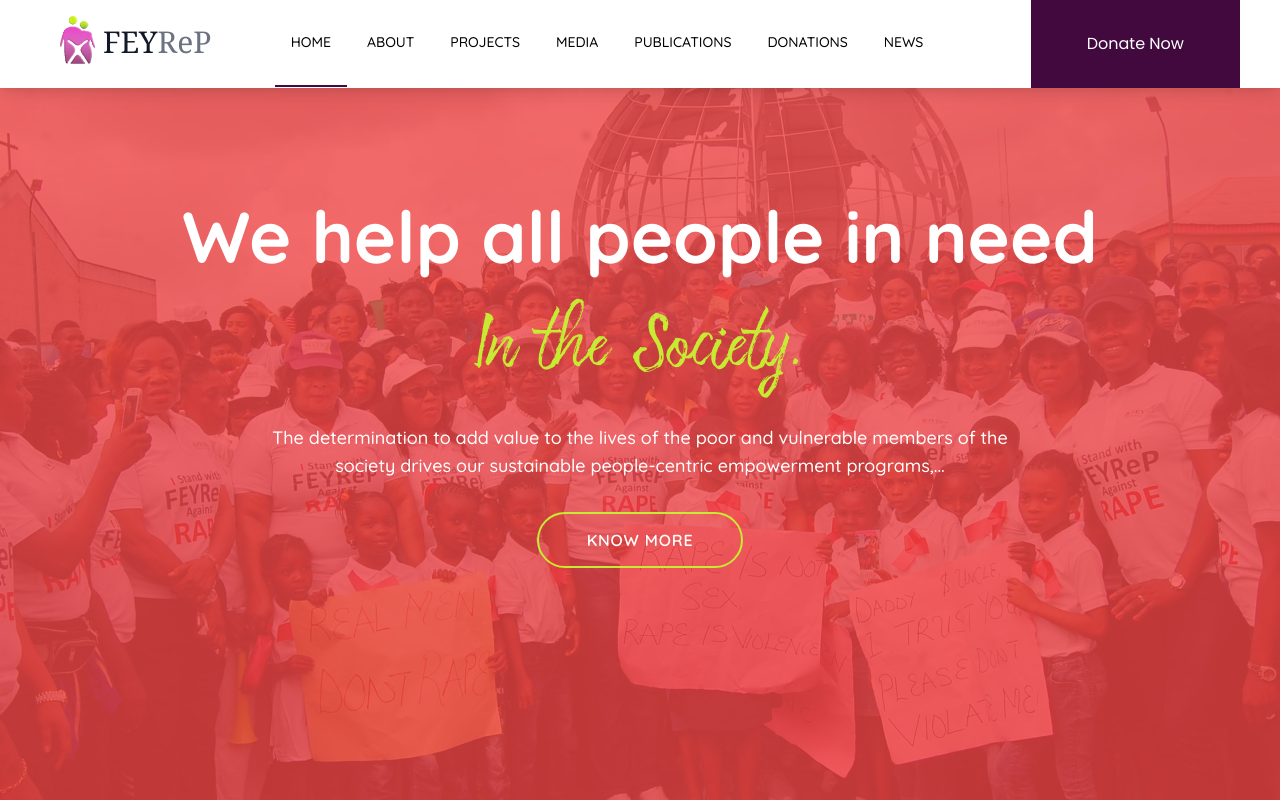
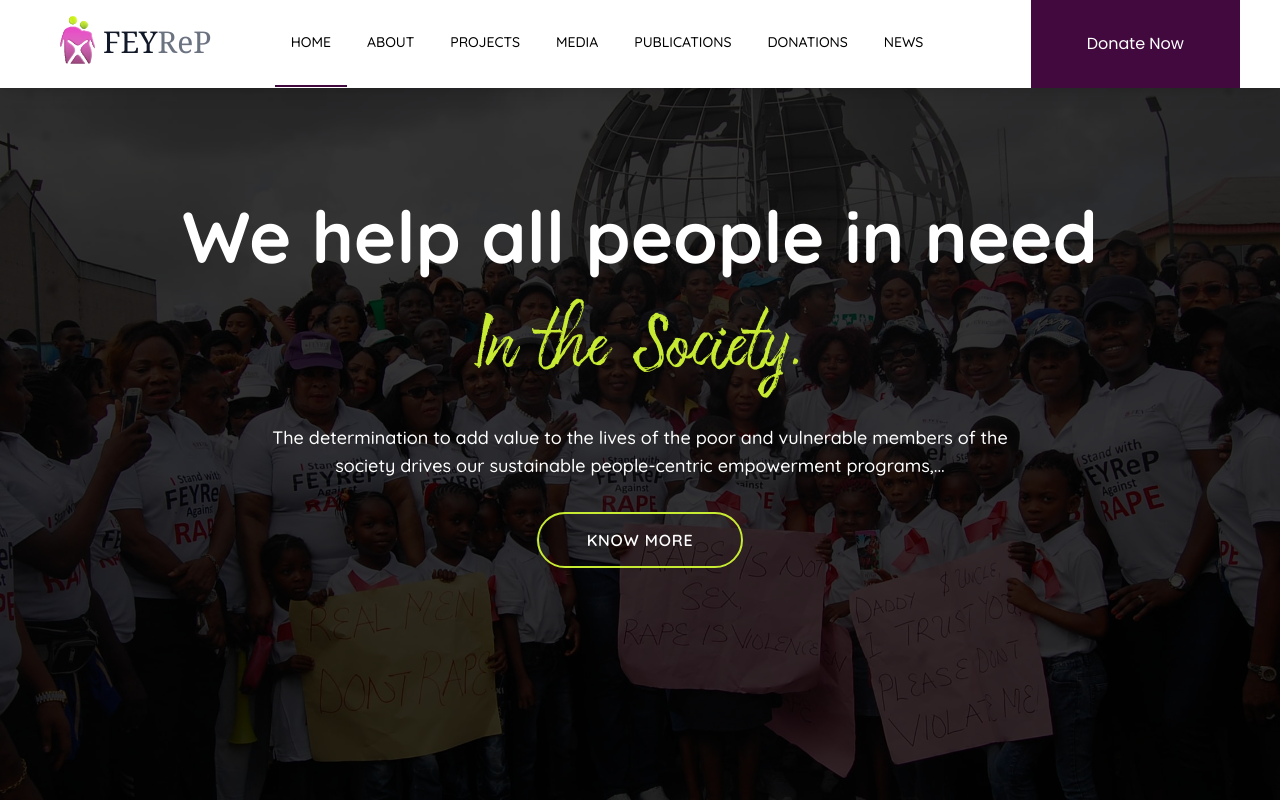
Before and after one commit to NzakiCodes/feyrep-next, a Next.js app: page / in a window 1280 px wide. Shown: the top 800 px of the page. Built offline with nearby package versions, Linux system fonts and the light colour scheme.

Commit message:
Changed to black shield on header

```diff
--- a/components/header.jsx
+++ b/components/header.jsx
@@ -1,8 +1,8 @@
 
 
 const Header = () => (
-    <div class="relative h-screen ">
-        <div className="absolute inset-0 w-full h-full object-cover object-center z-30 bg-opacity-80 bg-red-500 ">
+    <div className="relative h-screen ">
+        <div className="absolute inset-0 w-full h-full object-cover object-center z-30 bg-opacity-80 bg-black ">
             <div className="flex justify-center">
                 <div className="container m-auto max-h-11 py-10 md:mt-20 text-center">
                     <h1 className="md:text-7xl text-5xl text-white font-extrabold font-quicksand">
```
